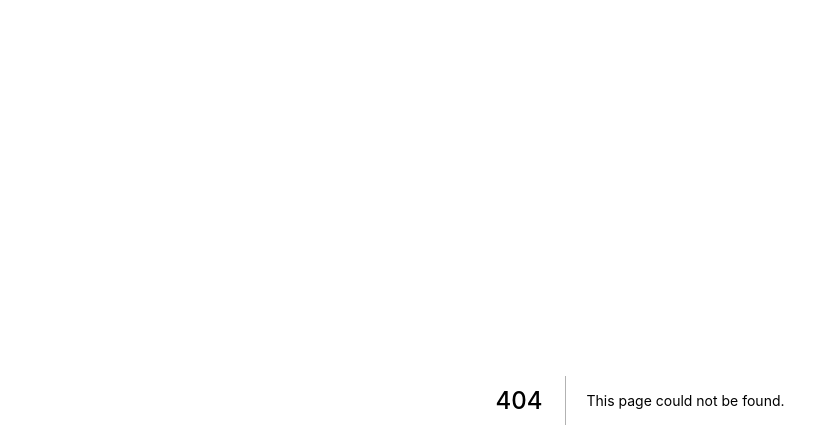
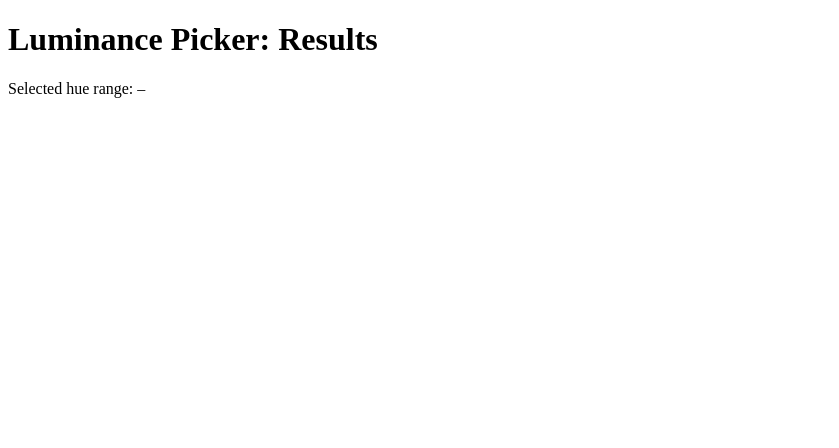
Before and after one commit to masakudamatsu/equiluminant-color-picker, a Next.js app in the folder app/: page /results in a window 1280 px wide. Before the commit this address had no page. Shown: the top 448 px of the page, without its empty margins (0-839 px from the left). Built offline with nearby package versions, Linux system fonts and the light colour scheme.

Commit message:
Show the selected hue range in the /results page #18

```diff
--- a/app/pages/_app.js
+++ b/app/pages/_app.js
@@ -7,6 +7,10 @@ function MyApp({Component, pageProps}) {
   const [green, setGreen] = useState('');
   const [blue, setBlue] = useState('');
   const [contrastRatio, setContrastRatio] = useState('');
+  const [hueRange, setHueRange] = useState({
+    min: '',
+    max: '',
+  });
 
   const handleChangeRed = event => {
     const newRedValue = event.target.value;
@@ -26,6 +30,11 @@ function MyApp({Component, pageProps}) {
     const newContrastRatio = getContrastRatio(red, green, newBlueValue);
     setContrastRatio(newContrastRatio);
   };
+  const getHueRange = hue => {
+    const min = (Number(hue) - 15).toString();
+    const max = (Number(hue) + 15).toString();
+    setHueRange({min: min, max: max});
+  };
 
   return (
     <Component
@@ -37,6 +46,8 @@ function MyApp({Component, pageProps}) {
       handleChangeGreen={handleChangeGreen}
       handleChangeBlue={handleChangeBlue}
       contrastRatio={contrastRatio}
+      hueRange={hueRange}
+      getHueRange={getHueRange}
     />
   );
 }
--- a/app/pages/index.js
+++ b/app/pages/index.js
@@ -8,6 +8,8 @@ function HomePage(props) {
   const router = useRouter();
   const handleClick = e => {
     e.preventDefault();
+    const hue = document.querySelector('input[name="hue"]:checked').value;
+    props.getHueRange(hue);
     router.push('/results');
   };
   return (
--- /dev/null
+++ b/app/pages/results.js
@@ -0,0 +1,16 @@
+import PropTypes from 'prop-types';
+
+function Results(props) {
+  return (
+    <>
+      <h1>Luminance Picker: Results</h1>
+      <p>{`Selected hue range: ${props.hueRange.min}–${props.hueRange.max}`}</p>
+    </>
+  );
+}
+
+Results.propTypes = {
+  hueRange: PropTypes.object.isRequired,
+};
+
+export default Results;
```
